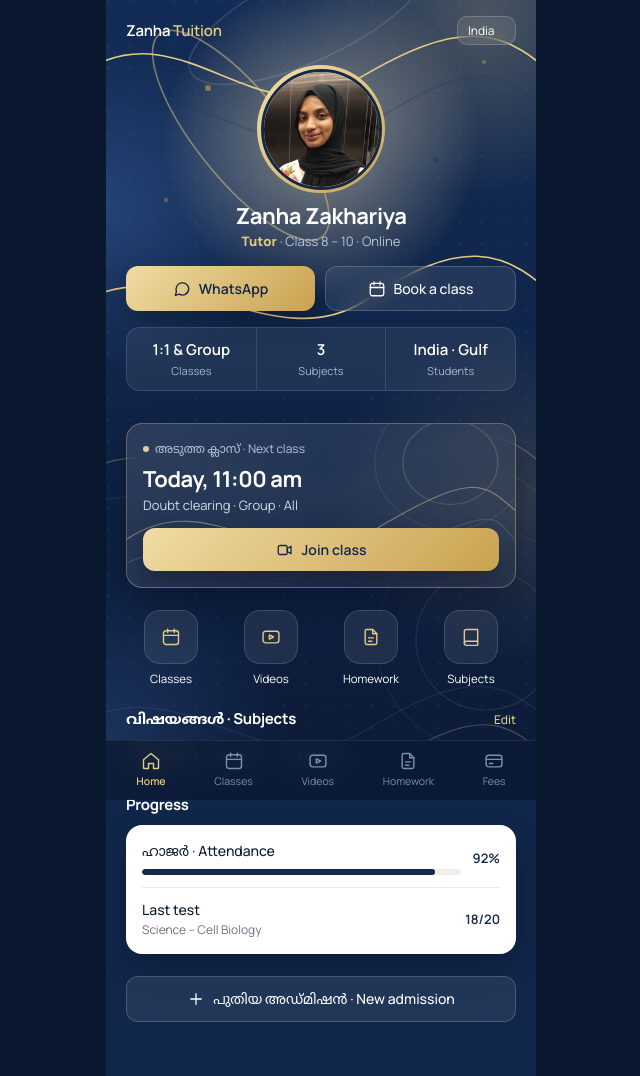
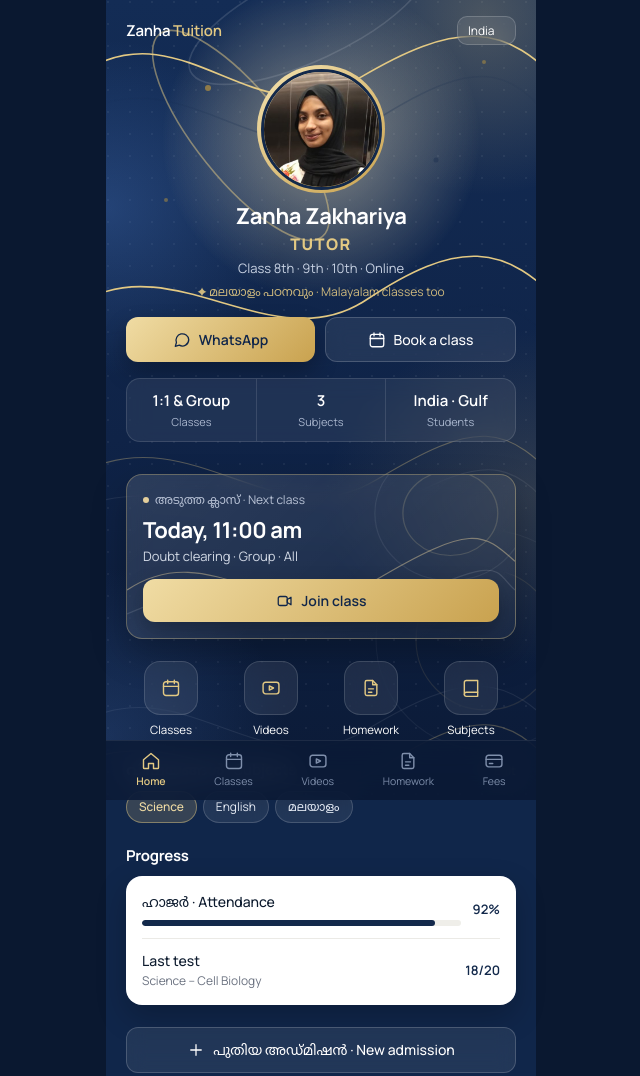
Before and after one commit to shanirmangattayil-cmd/zanha-tuition, a plain HTML site: page index.html in a window 1280 px wide. Shown: the top 1076 px of the page, without its empty margins (319-959 px from the left). Drawn offline with Linux system fonts and the light colour scheme.

Commit message:
Separate TUTOR title, class 8th-10th line, Malayalam classes line
Co-Authored-By: Claude Opus 5.5 <noreply@anthropic.com>
Claude-Session: https://claude.ai/code/session_014HC7mzWJr24m5i1DEHhGWL

```diff
--- a/index.html
+++ b/index.html
@@ -164,6 +164,9 @@ meta{}
 .avatar{width:128px;height:128px;padding:3.5px}
 .profile h1{margin-top:8px;font-size:22px}
 .profile .role{margin-top:1px;font-size:13px}.profile .role b{font-weight:800;letter-spacing:.2px}
+.profile .tutor{font-size:16px;font-weight:800;color:#e3c983;letter-spacing:1.5px;text-transform:uppercase;margin-top:2px}
+.profile .role{margin-top:4px;font-size:13px;color:#c9d3e4}
+.profile .role2{margin-top:6px;font-size:12px;color:#e3c983;opacity:.9}
 </style>
 </head>
 <body>
@@ -197,7 +200,9 @@ meta{}
  <div class="profile">
   <div class="avatar"><img src="zanha.jpg" alt="Zanha Zakhariya"></div>
   <h1>Zanha Zakhariya</h1>
-  <div class="role"><b>Tutor</b> · Class 8 – 10 · Online</div>
+  <div class="tutor">Tutor</div>
+  <div class="role">Class 8th · 9th · 10th · Online</div>
+  <div class="role2">✦ മലയാളം പഠനവും · Malayalam classes too</div>
   <div class="actions">
    <a class="btn" href="https://wa.me/918714499392?text=Hi%20Zanha%20teacher%2C%20I%20want%20to%20know%20about%20tuition"><svg class="i" data-i="chat"></svg>WhatsApp</a>
    <button class="btn ghost" onclick="go('join')"><svg class="i" data-i="cal"></svg>Book a class</button>
```
